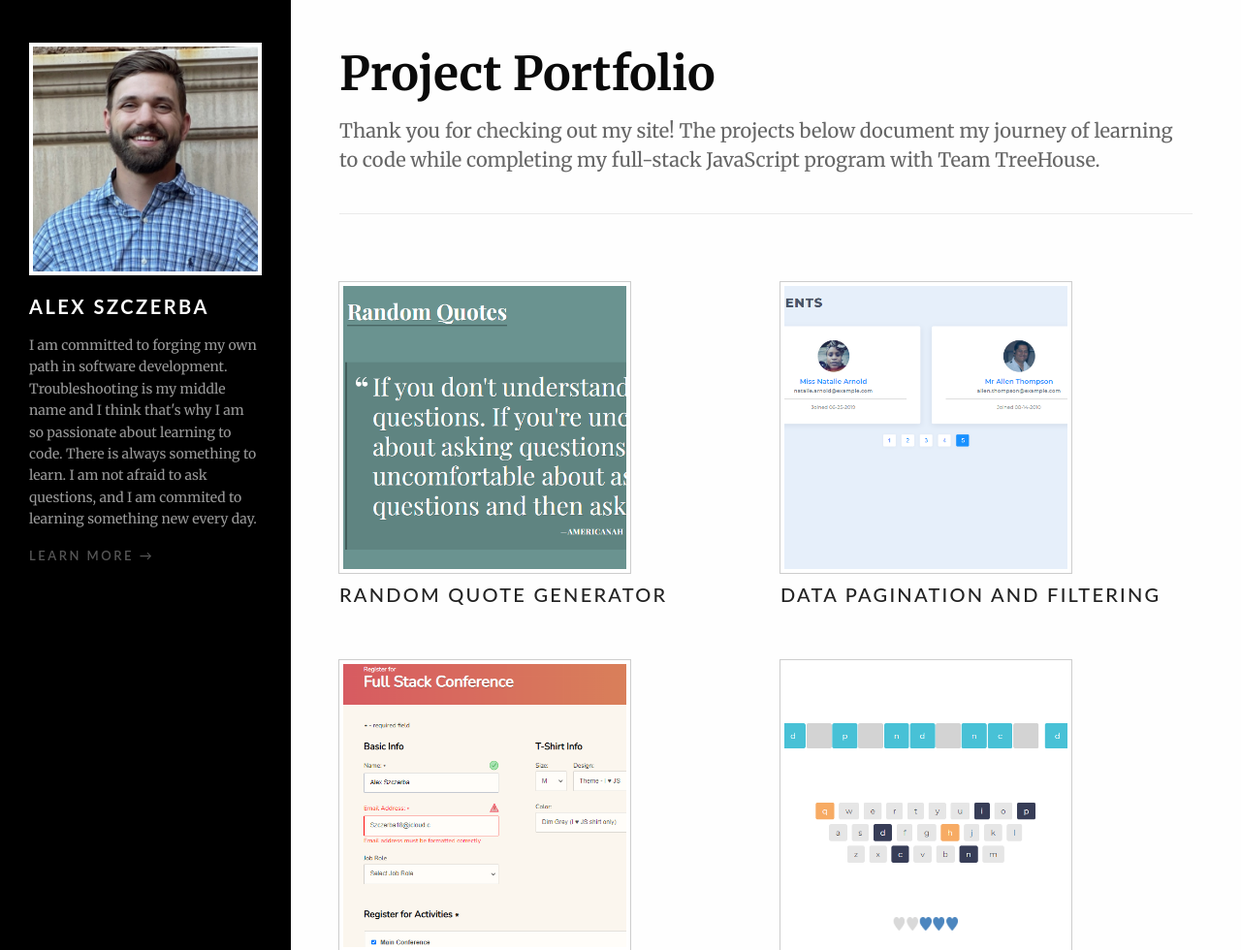
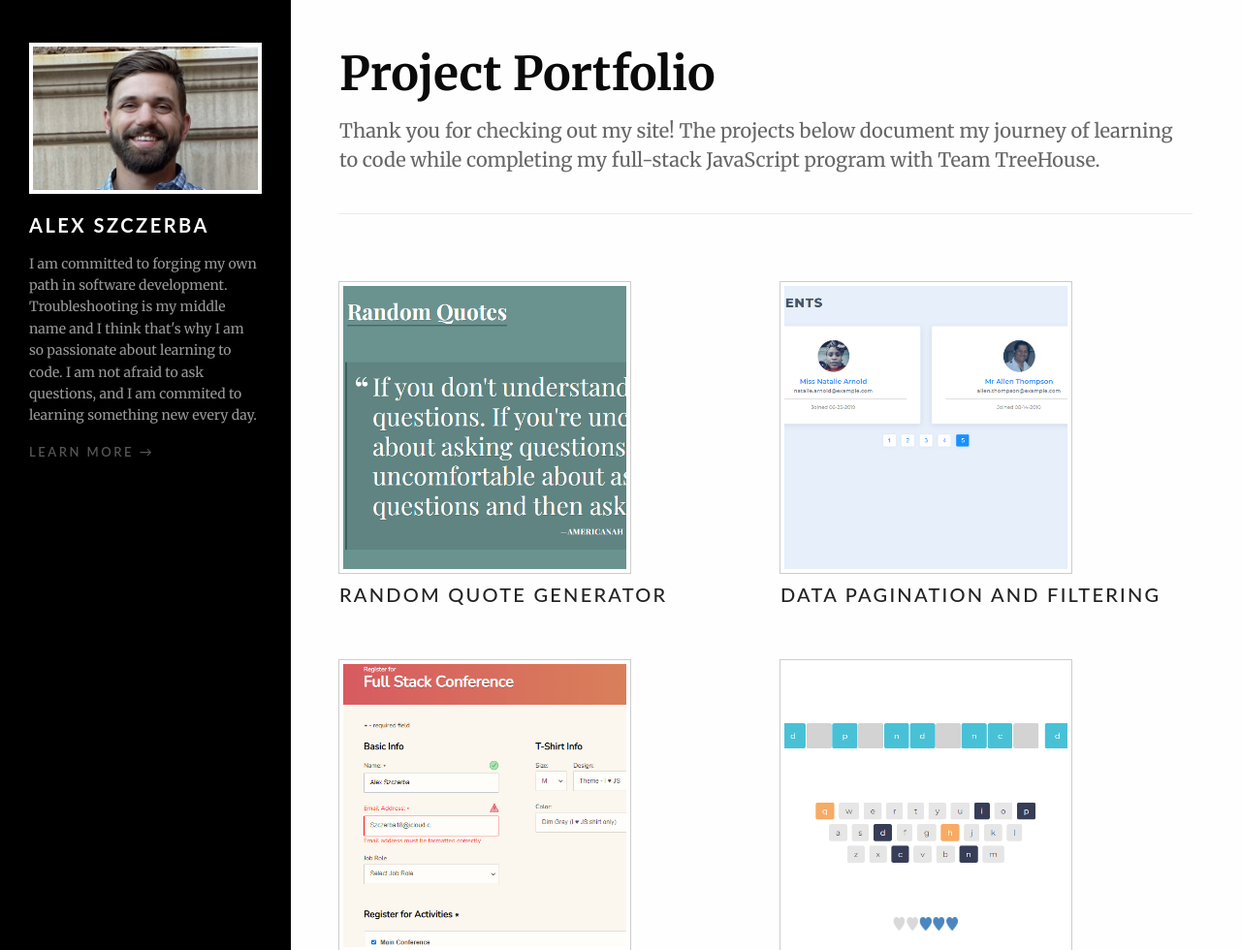
Before and after one commit to alexZerb/Project-6, a Node server app: page / in a window 1280 px wide. Shown: the top 980 px of the page at 97% size. Run offline with Node 20, Linux system fonts and the light colour scheme; some libraries are stand-ins or nearby versions.

Commit message:
resized image
resized image and updated layout.pug

```diff
--- a/views/index.pug
+++ b/views/index.pug
@@ -10,6 +10,6 @@ block content
     .projects-box.box.grid
       each project in projects
         .cell
-          a(href=`/projects/${project.id}`, target="blank")
+          a(href=`/projects/${project.id}`)
             img.thumbnail(src=`${project.image_urls[1]}`, alt=`${project.project_name}`, target="_blank", style ="width:300px")
             h5= project.project_name
--- a/views/layout.pug
+++ b/views/layout.pug
@@ -17,7 +17,7 @@ html(lang="en" dir="ltr")
           img.thumbnail(src='/static/img/profilePicture.jpg' alt='Alex Szczerba')
         .dev-intro-box
           h5 Alex Szczerba
-          p I am committed to forging my own path in software development. Troubleshooting is my middle name and I think that's why I am so passionate about learning to code. There is always something to learn. I am not afraid to ask questions, and I am commited to learning something new every day.
+          p I am committed to forging my own path in software development. Troubleshooting is my middle name and I think that's why I am so passionate about learning to code. I am not afraid to ask questions, and I am commited to learning something new every day.
           a(href='./about') Learn More &rarr;
 
     .wrapper
```
Also changed, not shown: public/img/profilePicture.jpg.
